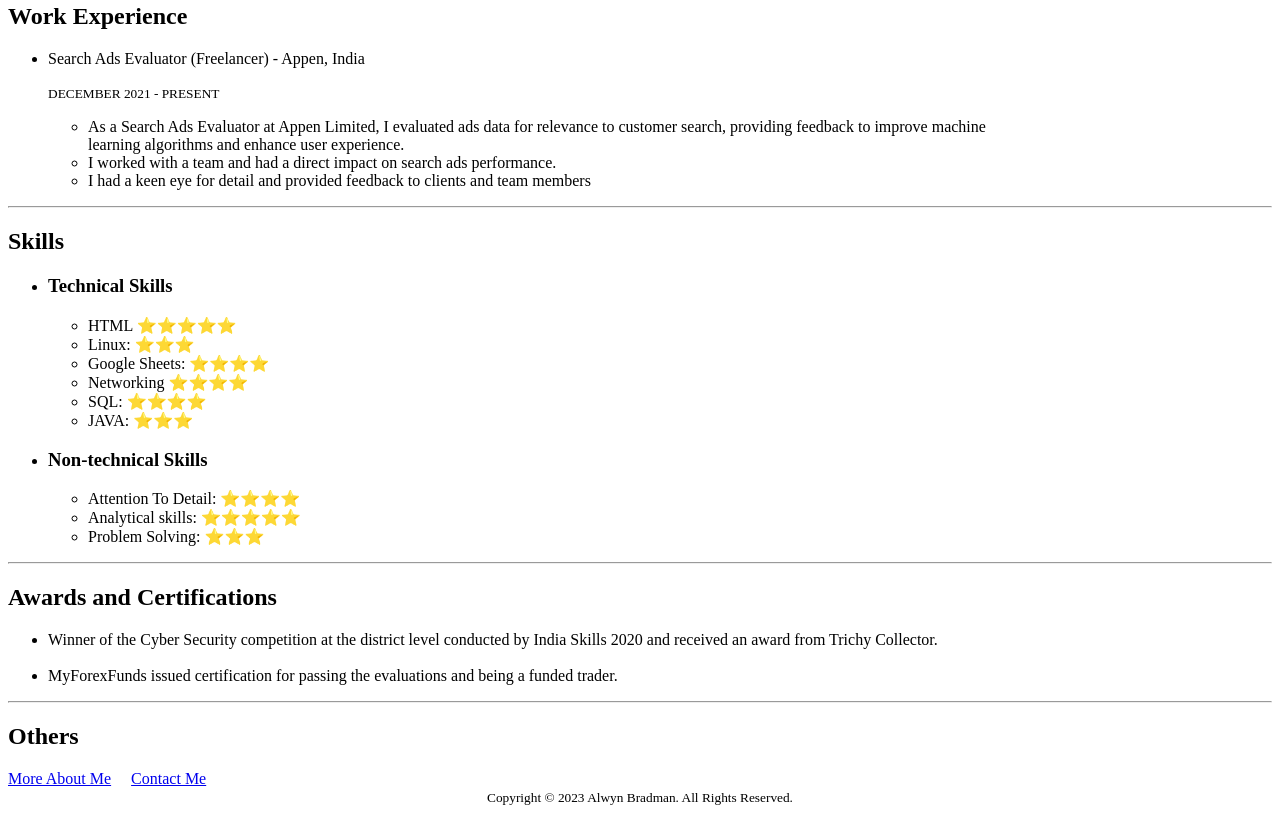
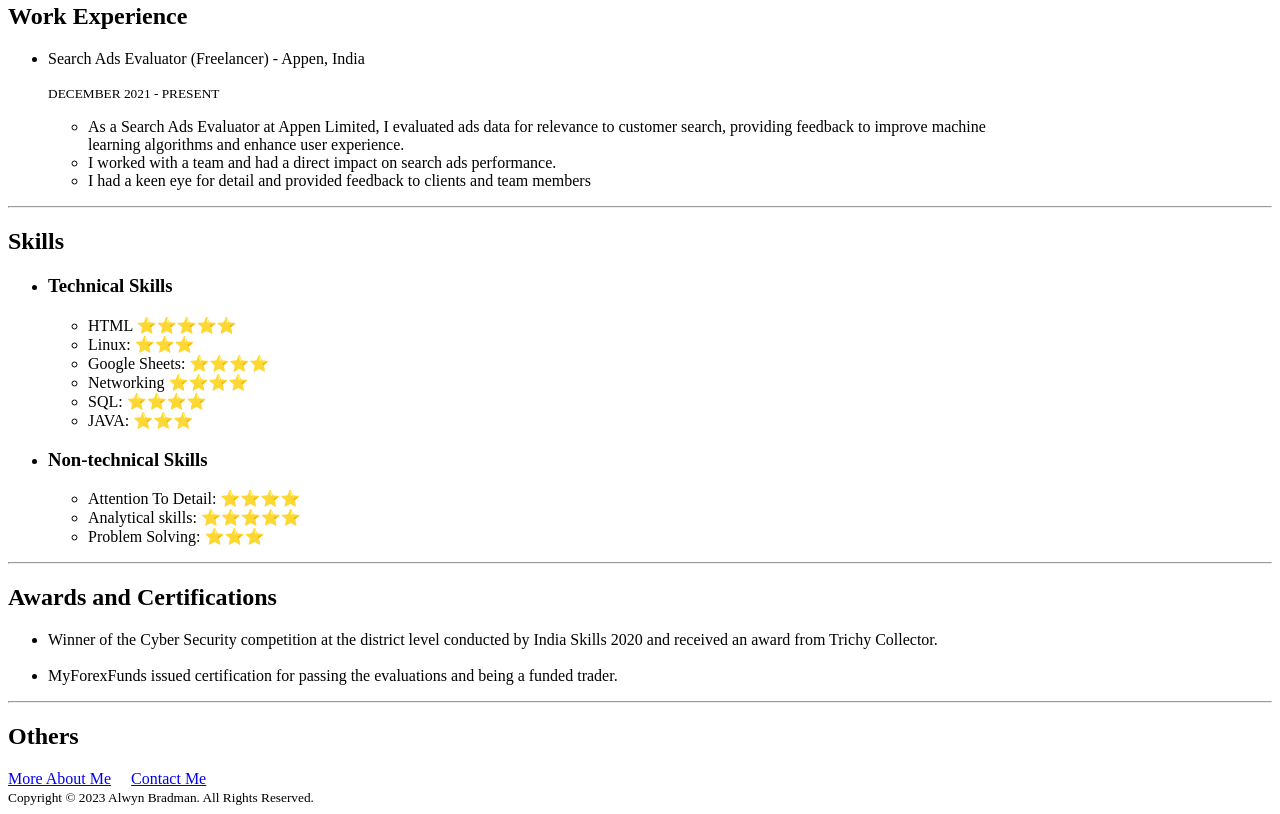
Before and after one commit to AlwynBrad/capstone-projects, a plain HTML site: page index.html in a window 1280 px wide. Shown: the part 524-1338 px from the top of the page. Drawn offline with Linux system fonts and the light colour scheme.

Commit message:
Update index.html

```diff
--- a/index.html
+++ b/index.html
@@ -69,6 +69,6 @@
     <a href="./public/about.html"> More About Me</a>
     &nbsp;  &nbsp;
     <a href="./public/contact.html">Contact Me</a>
-<center><footer> <small>Copyright © 2023 Alwyn Bradman. All Rights Reserved.</small></footer></center>
+<footer><small>Copyright © 2023 Alwyn Bradman. All Rights Reserved.</small></footer>
 </body>
 </html>
```
